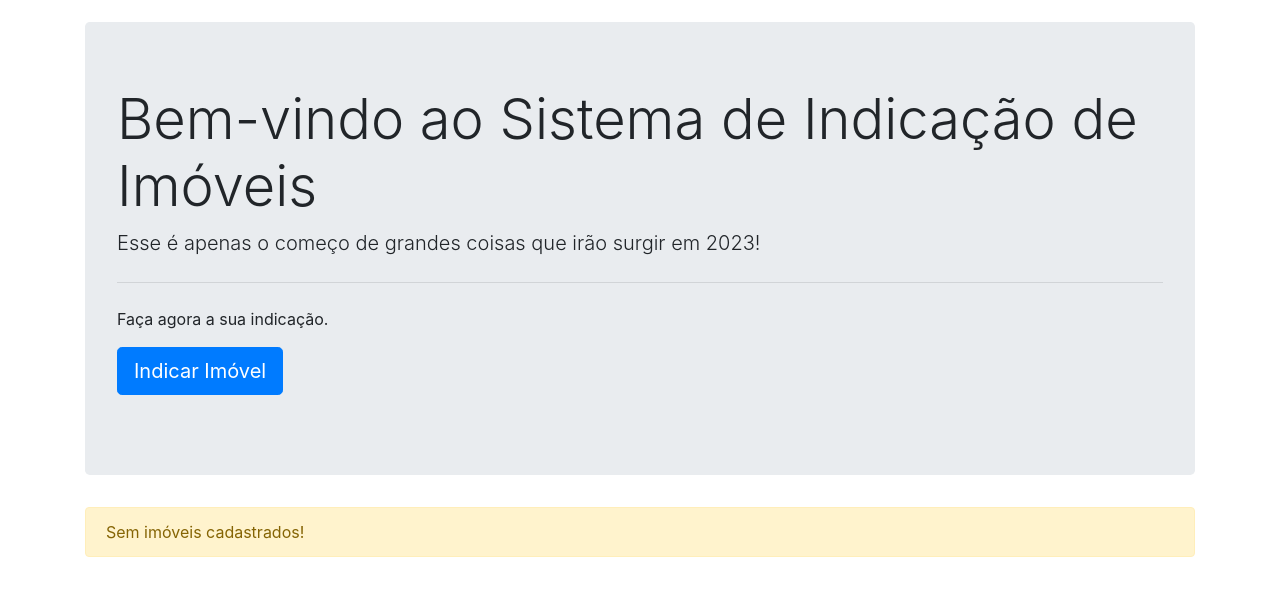
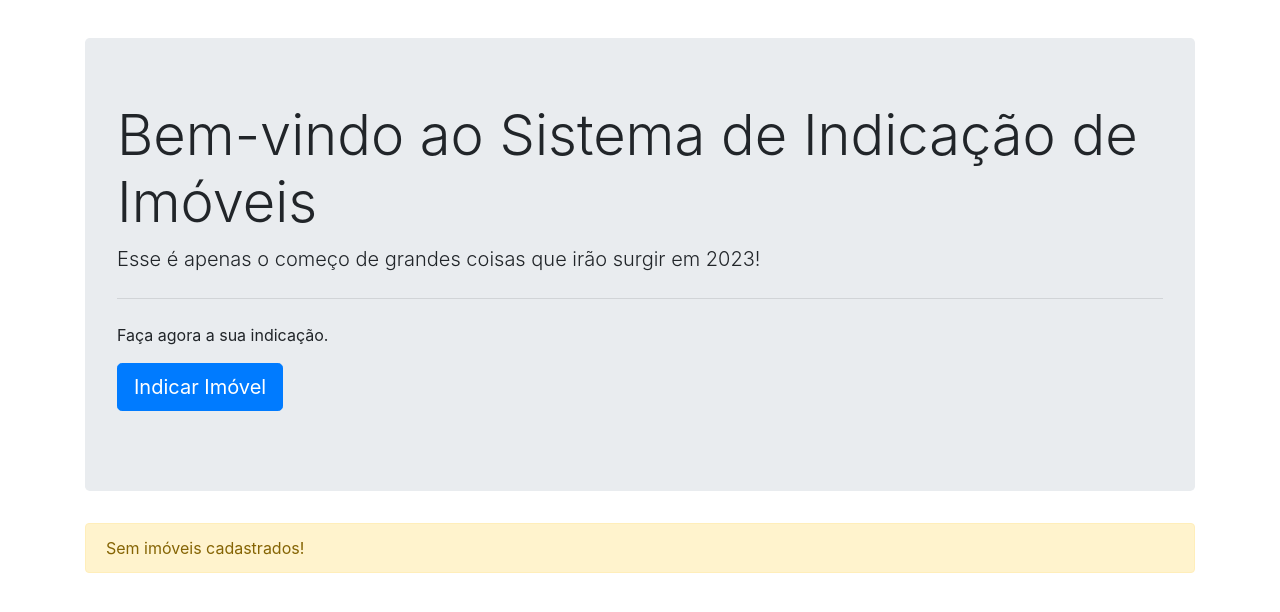
Before and after one commit to fabiofelipe131/programa-indicacao, a Django app: page / in a window 1280 px wide. Shown: the part 58-670 px from the top of the page. Run offline with Django 3.2, Linux system fonts and the light colour scheme; some libraries are stand-ins or nearby versions.

Commit message:
Alterações Index5

```diff
--- a/myproject/core/static/css/main.css
+++ b/myproject/core/static/css/main.css
@@ -11,7 +11,3 @@ body {
 .logo{
   height: 30px;
 }
-
-.inicio {
-  margin-top: 5rem;
-}
--- a/myproject/core/templates/includes/nav.html
+++ b/myproject/core/templates/includes/nav.html
@@ -1,6 +1,7 @@
 <!-- https://getbootstrap.com/docs/4.0/examples/starter-template/ -->
 <!-- https://github.com/JTruax/bootstrap-starter-template/blob/master/template/start.html -->
 
+<div class="container">
     <nav class="navbar navbar-expand-md navbar-light bg-light fixed-top">
         <a class="navbar-brand" href="{% url 'index' %}">
             <img alt="SuccessBroker" class="navbar-brand logo" fetchpriority="high" src="https://cozy-assets.quintoandar.com.br/cozy-static/v3/latest/default/cobranded-logo/default/complete.pt-BR.svg">
@@ -27,3 +28,4 @@
             </ul>
         </div>
     </nav>
+</div>
--- a/myproject/core/templates/index.html
+++ b/myproject/core/templates/index.html
@@ -2,7 +2,7 @@
 
 {% block content %}
 
-<div class="inicio jumbotron" style="margin-top: 5rem;">
+<div class="jumbotron" style="margin-top: 6rem;">
   <h1 class="display-4">Bem-vindo ao Sistema de Indicação de Imóveis</h1>
   <p class="lead">Esse é apenas o começo de grandes coisas que irão surgir em 2023!</p>
   <hr class="my-4">
```
Lines whose indentation alone changed are shown as unchanged.
